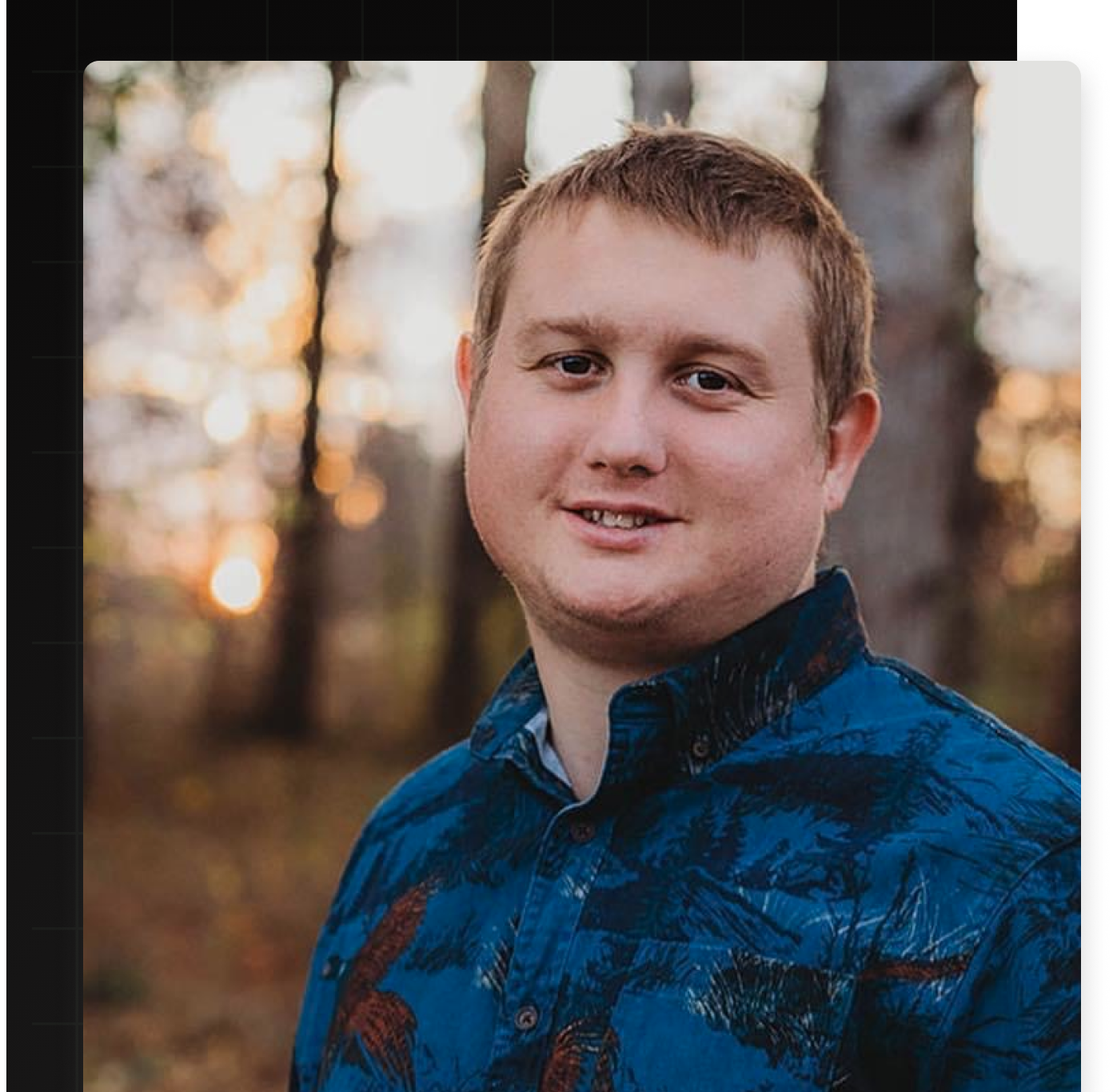
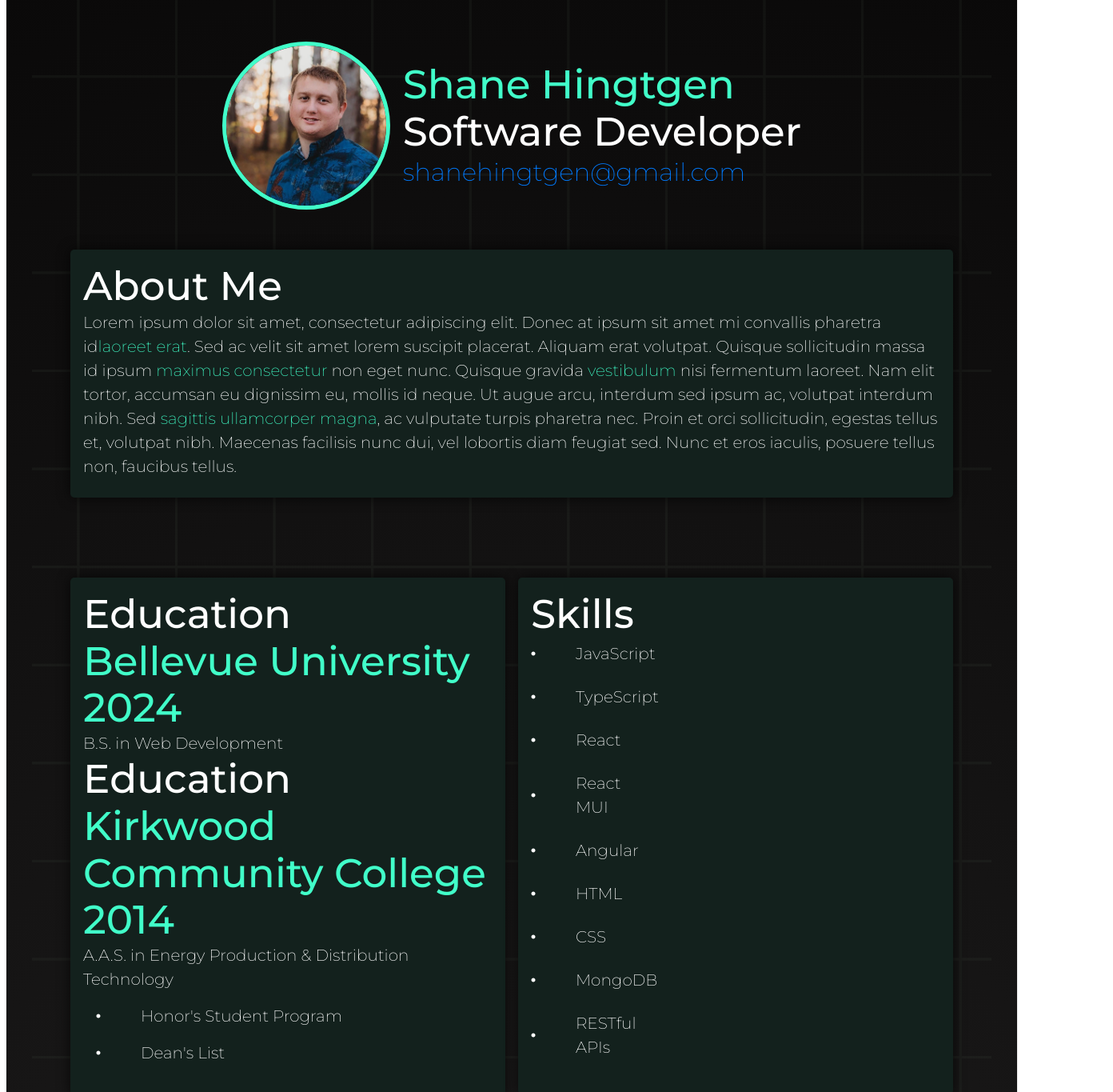
Before and after one commit to shaneh92/shane-portfolio, a React (Vite) app: page / in a window 1280 px wide. Shown: the part 120-1485 px from the top of the page at 80% size, 1392 px wide, since content can reach past the window. Built offline with nearby package versions, Linux system fonts and the light colour scheme.

Commit message:
updated some custom themes so we only need to change once, all resume data now shows

```diff
--- a/src/components/DataComponents/AboutComponent.tsx
+++ b/src/components/DataComponents/AboutComponent.tsx
@@ -1,4 +1,13 @@
-import { Box, Typography } from "@mui/material";
+import {
+  Avatar,
+  Box,
+  Card,
+  CardContent,
+  Grid,
+  Link,
+  Typography,
+  useTheme,
+} from "@mui/material";
 
 interface AboutComponentProps {
   image: string;
@@ -8,15 +17,66 @@ interface AboutComponentProps {
 }
 
 export default function AboutComponent(props: AboutComponentProps) {
+  const { palette } = useTheme();
+  const wordHighlight = {
+    color: palette.secondary.light,
+  };
   return (
     <>
       <Box>
-        <img src={props.image} alt={props.name}></img>
-        <Typography variant="h1">{props.name}</Typography>
-        <Typography variant="h1">{props.title}</Typography>
-        <Typography variant="h1">{props.email}</Typography>
-        <Typography variant="h2">About Me</Typography>
-        <Typography variant="body1">Hello World</Typography>
+        <Grid
+          container
+          spacing={2}
+          direction="row"
+          alignItems="center"
+          justifyContent="center"
+        >
+          <Grid item>
+            <Avatar
+              src={props.image}
+              alt={props.name}
+              sx={{
+                height: "200px",
+                width: "200px",
+                border: `5px solid ${palette.secondary.light}`,
+              }}
+            />
+          </Grid>
+          <Grid item>
+            <Typography variant="h1">{props.name}</Typography>
+            <Typography variant="h2">{props.title}</Typography>
+            <Link
+              href={`mailto:${props.email}`}
+              variant="h5"
+              style={{ color: "#007BFF", textDecoration: "none" }}
+            >
+              {props.email}
+            </Link>
+          </Grid>
+        </Grid>
+        <Card>
+          <CardContent>
+            <Typography variant="h2">About Me</Typography>
+            <Typography variant="body1">
+              Lorem ipsum dolor sit amet, consectetur adipiscing elit. Donec at
+              ipsum sit amet mi convallis pharetra id
+              <span style={wordHighlight}>laoreet erat</span>. Sed ac velit sit
+              amet lorem suscipit placerat. Aliquam erat volutpat. Quisque
+              sollicitudin massa id ipsum{" "}
+              <span style={wordHighlight}>maximus consectetur</span> non eget
+              nunc. Quisque gravida{" "}
+              <span style={wordHighlight}>vestibulum</span> nisi fermentum
+              laoreet. Nam elit tortor, accumsan eu dignissim eu, mollis id
+              neque. Ut augue arcu, interdum sed ipsum ac, volutpat interdum
+              nibh. Sed{" "}
+              <span style={wordHighlight}>sagittis ullamcorper magna</span>, ac
+              vulputate turpis pharetra nec. Proin et orci sollicitudin, egestas
+              tellus et, volutpat nibh. Maecenas facilisis nunc dui, vel
+              lobortis diam feugiat sed. Nunc et eros iaculis, posuere tellus
+              non, faucibus tellus.
+            </Typography>
+          </CardContent>
+        </Card>
       </Box>
     </>
   );
--- a/src/components/DataComponents/AboutResume.tsx
+++ b/src/components/DataComponents/AboutResume.tsx
@@ -1,11 +1,10 @@
 import AboutComponent from "./AboutComponent";
-import { Box, Typography } from "@mui/material";
+
 import { resume } from "../../data/resume.ts";
-import shanePhoto from "../../assets/shane-photo.png";
+import shaneAvatar from "../../assets/shaneAvatar.jpeg";
 
 export function AboutResume() {
   return (
-    <Box>
     <AboutComponent
       key={
         (resume.resumeIntro.name,
@@ -13,9 +12,7 @@ export function AboutResume() {
         resume.resumeIntro.title)
       }
       {...resume.resumeIntro}
-        image={shanePhoto}
+      image={shaneAvatar}
     />
-      ;
-    </Box>
   );
 }
--- a/src/components/DataComponents/EducationResume.tsx
+++ b/src/components/DataComponents/EducationResume.tsx
@@ -1,10 +1,14 @@
 import EducationComponent from "./EducationComponent";
 import AwardsComponent from "./AwardsComponent.tsx";
 import { resume } from "../../data/resume.ts";
+import { Card, CardContent, List, ListItem, ListItemIcon } from "@mui/material";
+import CircleIcon from "@mui/icons-material/Circle";
 
 export default function EducationResume() {
   return (
     <>
+      <Card>
+        <CardContent>
           {resume.education.map((item) => {
             return (
               <EducationComponent
@@ -13,9 +17,21 @@ export default function EducationResume() {
               />
             );
           })}
+
+          <List>
             {resume.education.map((item, index) => {
-        return <AwardsComponent key={index} {...item} />;
+              return (
+                <ListItem>
+                  <ListItemIcon>
+                    <CircleIcon sx={{ color: "white", fontSize: "6px" }} />
+                  </ListItemIcon>
+                  <AwardsComponent key={index} {...item} />
+                </ListItem>
+              );
             })}
+          </List>
+        </CardContent>
+      </Card>
     </>
   );
 }
--- a/src/components/DataComponents/SkillComponent.tsx
+++ b/src/components/DataComponents/SkillComponent.tsx
@@ -4,7 +4,7 @@ interface SkillComponentProps {
   image: string;
   title: string;
 }
-
+// TODO: Consider using a Card component instead of a Box component
 export default function SkillsComponent(props: SkillComponentProps) {
   const { palette } = useTheme();
   return (
--- a/src/components/DataComponents/SkillsResume.tsx
+++ b/src/components/DataComponents/SkillsResume.tsx
@@ -1,14 +1,39 @@
-import { Typography } from "@mui/material";
+import {
+  Card,
+  CardContent,
+  Grid,
+  List,
+  ListItem,
+  ListItemIcon,
+  ListItemText,
+  Typography,
+} from "@mui/material";
 import SkillsResumeComponent from "./SkillsResumeComponent";
 import { resume } from "../../data/resume";
+import CircleIcon from "@mui/icons-material/Circle";
 
 export default function SkillsResume() {
   return (
-    <>
-      <Typography variant="h2">Skills</Typography>
-      {resume.skills.map((item, index) => {
-        return <SkillsResumeComponent key={index} {...item} />;
-      })}
-    </>
+    <Card>
+      <CardContent>
+        <Typography variant="h2">Skills</Typography>
+        <Grid container spacing={2}>
+          <List>
+            {resume.skills.map((item, index) => (
+              <Grid item xs={12} sm={6} key={index}>
+                <ListItem>
+                  <ListItemIcon>
+                    <CircleIcon sx={{ color: "white", fontSize: "6px" }} />
+                  </ListItemIcon>
+                  <ListItemText>
+                    <SkillsResumeComponent skill={item} />
+                  </ListItemText>
+                </ListItem>
+              </Grid>
+            ))}
+          </List>
+        </Grid>
+      </CardContent>
+    </Card>
   );
 }
--- a/src/components/DataComponents/SkillsResumeComponent.tsx
+++ b/src/components/DataComponents/SkillsResumeComponent.tsx
@@ -1,7 +1,7 @@
 import { Typography } from "@mui/material";
 
 interface SkillComponentProps {
-  skill: string[];
+  skill: string;
 }
 
 export default function SkillsResumeComponent(props: SkillComponentProps) {
--- a/src/components/DataComponents/WorkExperienceComponent.tsx
+++ b/src/components/DataComponents/WorkExperienceComponent.tsx
@@ -19,7 +19,7 @@ export default function WorkExperienceComponent(
       <Typography variant="h1">{props.position}</Typography>
       <Typography variant="h1">{props.startDate}</Typography>
       <Typography variant="h1">{props.endDate}</Typography>
-      <Typography variant="body1">{props.description}</Typography>
+      {/* <Typography variant="body1">{props.description}</Typography> */}
     </>
   );
 }
--- a/src/components/DataComponents/WorkExperienceResume.tsx
+++ b/src/components/DataComponents/WorkExperienceResume.tsx
@@ -1,15 +1,37 @@
+import {
+  Card,
+  CardContent,
+  List,
+  ListItem,
+  ListItemIcon,
+  ListItemText,
+} from "@mui/material";
 import { resume } from "../../data/resume";
 import WorkExperienceComponent from "./WorkExperienceComponent";
+import CircleIcon from "@mui/icons-material/Circle";
 
 export default function WorkExperienceResume() {
   return (
     <>
       {resume.workExperience.map((item) => {
         return (
-          <WorkExperienceComponent
-            key={`${item.company}-${item.position}-${item.startDate}-${item.endDate}-${item.description}`}
-            {...item}
-          />
+          <Card
+            key={`${item.company}-${item.position}-${item.startDate}-${item.endDate}`}
+          >
+            <CardContent>
+              <WorkExperienceComponent {...item} />
+              <List>
+                {item.description.map((desc, index) => (
+                  <ListItem key={index}>
+                    <ListItemIcon>
+                      <CircleIcon sx={{ color: "white", fontSize: "6px" }} />
+                    </ListItemIcon>
+                    <ListItemText primary={desc} />
+                  </ListItem>
+                ))}
+              </List>
+            </CardContent>
+          </Card>
         );
       })}
     </>
--- a/src/pages/Home.tsx
+++ b/src/pages/Home.tsx
@@ -1,4 +1,4 @@
-import { Box, Container, Grid, Typography } from "@mui/material";
+import { Box, Container, Grid, Typography, useTheme } from "@mui/material";
 import SkillsComponent from "../components/DataComponents/SkillComponent";
 import { skillList } from "../data/skillList";
 import arrow from "../assets/arrow.png";
@@ -6,8 +6,9 @@ import shanePhoto from "../assets/shane-photo.png";
 import QuickLinksComponent from "../components/DataComponents/QuickLinksComponent";
 
 export default function Home() {
+  const { palette } = useTheme();
   const wordHighlight = {
-    color: "#41FFC9",
+    color: palette.secondary.light,
   };
   return (
     <>
--- a/src/pages/Resume.tsx
+++ b/src/pages/Resume.tsx
@@ -1,15 +1,22 @@
+import { Container, Grid } from "@mui/material";
 import { AboutResume } from "../components/DataComponents/AboutResume";
 import EducationResume from "../components/DataComponents/EducationResume";
-import SkillsResume from "../components/DataComponents/SkillsResumeComponent";
+import SkillsResume from "../components/DataComponents/SkillsResume";
 import WorkExperienceResume from "../components/DataComponents/WorkExperienceResume";
 
 export default function Resume() {
   return (
-    <>
+    <Container>
       <AboutResume />
-      <EducationResume />
-      <SkillsResume />
+      <Grid container spacing={2}>
+        <Grid item xs={12} md={6}>
+          <EducationResume />
+        </Grid>
+        <Grid item xs={12} md={6}>
+          <SkillsResume />
+        </Grid>
+      </Grid>
       <WorkExperienceResume />
-    </>
+    </Container>
   );
 }
--- a/src/styles/theme.ts
+++ b/src/styles/theme.ts
@@ -8,6 +8,7 @@ export const theme = createTheme({
     },
     secondary: {
       main: "#13211D",
+      light: "#41FFC9",
     },
   },
   typography: {
@@ -38,6 +39,9 @@ export const theme = createTheme({
     },
     h5: {
       fontFamily: "Montserrat",
+      color: "#ffffff",
+      fontSize: "31px",
+      fontWeight: 200,
     },
     h6: {
       fontFamily: "Montserrat",
@@ -63,4 +67,24 @@ export const theme = createTheme({
       color: "#41FFC9",
     },
   },
+  components: {
+    MuiCard: {
+      styleOverrides: {
+        root: {
+          backgroundColor: "#13211D",
+          borderRadius: "5px",
+          boxShadow: "0 0 16px rgba(0, 0, 0, 0.7)",
+          marginTop: "50px",
+          marginBottom: "50px",
+        },
+      },
+    },
+    MuiListItem: {
+      styleOverrides: {
+        root: {
+          // TODO: See if we can shrink the padding on the List
+        },
+      },
+    },
+  },
 });
```
Also changed, not shown: src/assets/shaneAvatar.jpeg (added). Lines whose indentation alone changed are shown as unchanged.
